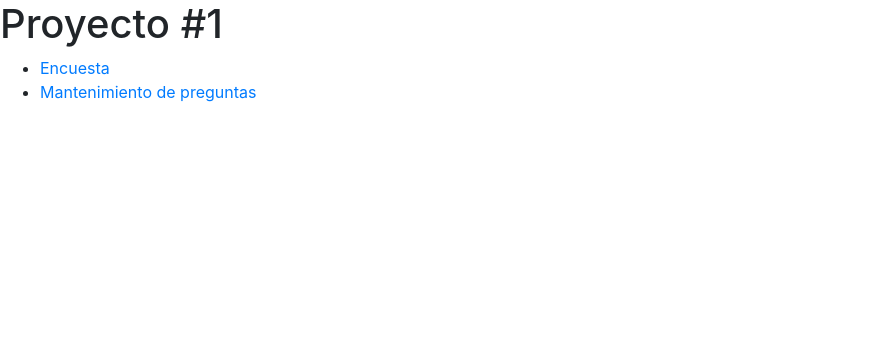
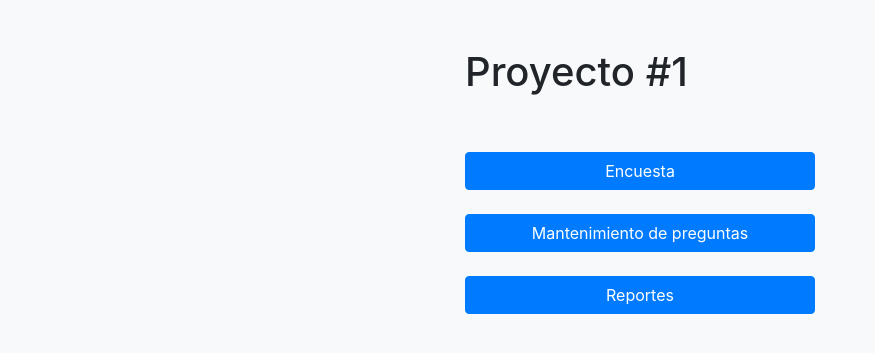
Before and after one commit to iavega/Proyecto1-DVII, a PHP site: page / in a window 1280 px wide. Shown: the top 353 px of the page, without its empty margins (0-875 px from the left). Run offline with PHP 8.4, Linux system fonts and the light colour scheme.

Commit message:
Add files via upload

```diff
--- a/code/conexion_db.php
+++ b/code/conexion_db.php
@@ -10,6 +10,10 @@ class Conexion_DB {
             die('Error de Conexión (' . $this->conexion->connect_errno . ') '
                     . $this->conexion->connect_error);
         }
+        if (!$this->conexion->set_charset("utf8")) {
+          printf("Error cargando el conjunto de caracteres utf8: %s\n", $mysqli->error);
+          exit();
+        }
     }
     public function QuerySQL($String){
         $res = $this->conexion->query($String);
--- a/code/encuesta.php
+++ b/code/encuesta.php
@@ -66,7 +66,7 @@ if(isset($_POST['encuestaD'])){
                                     <ul>
                                     <?php
                                     while($item = $data->fetch_assoc()){
-                                        echo "<li>".utf8_decode($item['titulo'])."<br>
+                                        echo "<li>".html_entity_decode($item['titulo'])."<br>
                                         <input type='radio' name='P[$item[id]]' value='1'> SI<br>
                                         <input type='radio' name='P[$item[id]]' value='2'> NO
                                         </li>";
--- a/code/index.php
+++ b/code/index.php
@@ -7,11 +7,20 @@
     <link rel="stylesheet" href="./css/bootstrap.css">
     <title>Proyecto #1</title>
 </head>
-<body>
+<body class="bg-light">
+    <div class="container pt-5">
+    <div class="row justify-content-center ">
+    <div class="col-md-4 align-items-center align-items-center">
     <h1>Proyecto #1</h1>
-    <ul>
-        <li><a href="encuesta.php">Encuesta</a></li>
-        <li><a href="mantenimiento">Mantenimiento de preguntas</a></li>
-    </ul>
+    <br><br>
+    <div class="d-flex flex-column">
+        <a href="encuesta.php" type="button" class="btn btn-primary">Encuesta</a>
+        <br>
+        <a href="mantenimiento.php" type="button" class="btn btn-primary">Mantenimiento de preguntas</a>
+        <br>
+        <a href="reportes.php" type="button" class="btn btn-primary">Reportes</a>
+    </div>
+    </div>
+    </div>
 </body>
 </html>
--- a/code/mantenimiento.php
+++ b/code/mantenimiento.php
@@ -12,7 +12,7 @@ $consulta = $obj->showAll();
     <title>Proyecto #1 | Mantenimiento</title>
 </head>
 <body>
-    <a href="mantenimiento/0">Crear Pregunta</a>
+    <a href="mantenimiento_preguntas.php">Crear Pregunta</a>
     <table>
         <thead>
             <tr>
@@ -29,7 +29,7 @@ $consulta = $obj->showAll();
             echo "<tr>";
             echo "<td>".$x."</td>";
             echo "<td>".$item['titulo']."</td>";
-            echo "<td><a  href='mantenimiento/".$item['id']."'>Editar</a></td>";
+            echo "<td><a  href='mantenimiento_preguntas.php?id=".$item['id']."'>Editar</a></td>";
             echo "<td><a  href='mantenimiento/delete/".$item['id']."'>Eliminar</a></td>";
             echo "</tr>";
             $x++;
```
